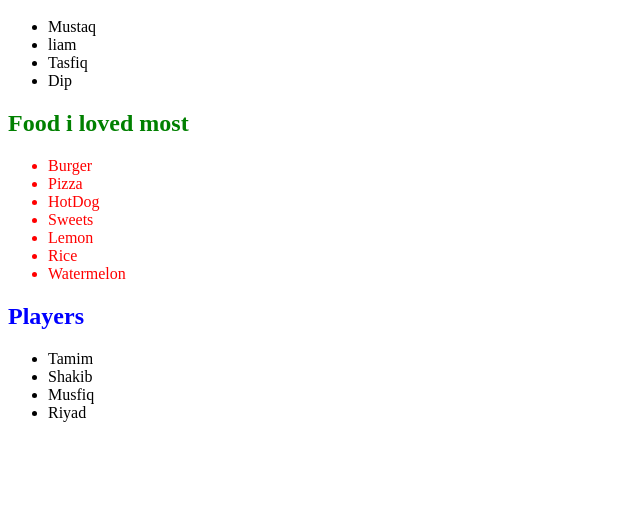
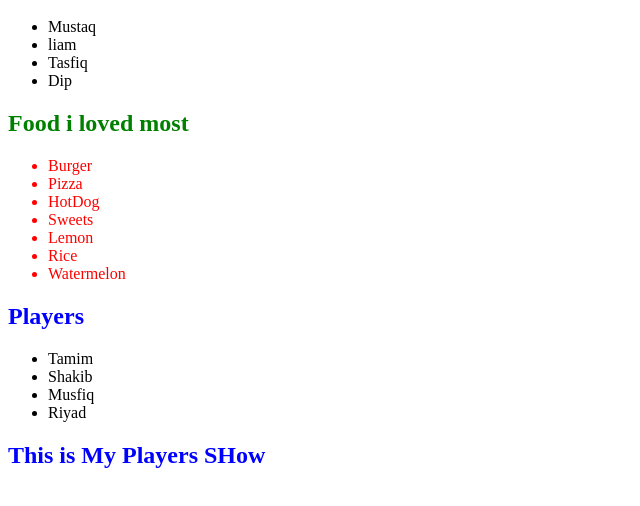
Before and after one commit to faiji31/PH-M-24, a plain HTML site: page liam.html in a window 1280 px wide. Shown: the part 120-626 px from the top of the page, without its empty margins (0-640 px from the left). Drawn offline with Linux system fonts and the light colour scheme.

Commit message:
last commit module

```diff
--- a/jsprc.js
+++ b/jsprc.js
@@ -0,0 +1,15 @@
+// parent node
+const maincontainer = document.getElementById('main-container')
+console.log('maincontainer')
+
+// child node
+const players = document.createElement('section')
+
+// ccreate h1
+const h1 = document.createElement('h1')
+h1.innerText = "This is My Players SHow"
+players.appendChild(h1)
+
+// append sections
+
+maincontainer.appendChild(players)
--- a/lfe.js
+++ b/lfe.js
@@ -10,9 +10,9 @@ for (const head of allheadings){
 }
 
 const foodtitle = document.getElementById('food-name')
-console.log(foodtitle.innerText)
+// console.log(foodtitle.innerText)
 foodtitle.innerText = "Food i loved most"
 
 const nameserch = document.getElementsByClassName('name')
-console.log(nameserch)
+// console.log(nameserch)
 nameserch.innerText = "Tahmid"
--- a/liam.html
+++ b/liam.html
@@ -18,7 +18,7 @@
     <header>
         <h1>This is my Header</h1>
     </header>
-    <main>
+    <main id="main-container">
         <h1>Welcome to my DOM</h1>
        <section class="songs">
          <ul>
@@ -52,5 +52,6 @@
        </section>
     </main>
     <script src="lfe.js"></script>
+    <script src="jsprc.js"></script>
 </body>
 </html>
```
